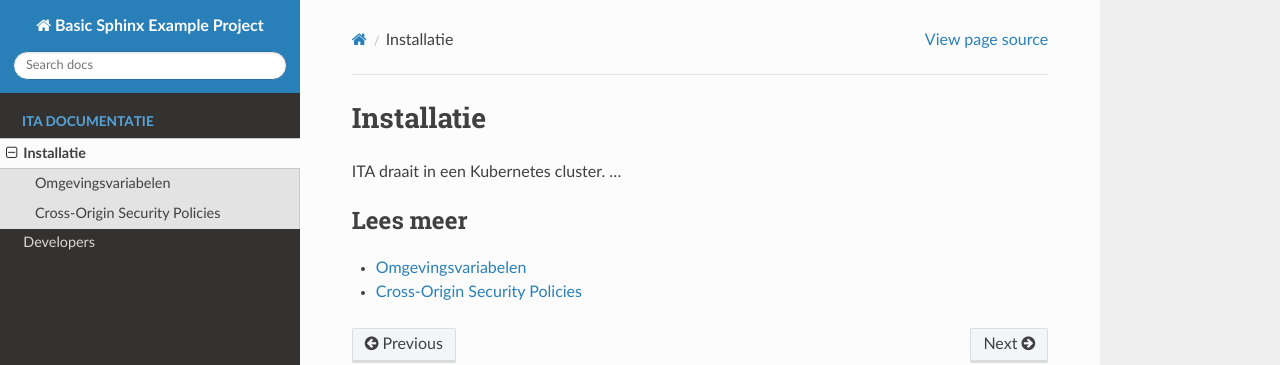
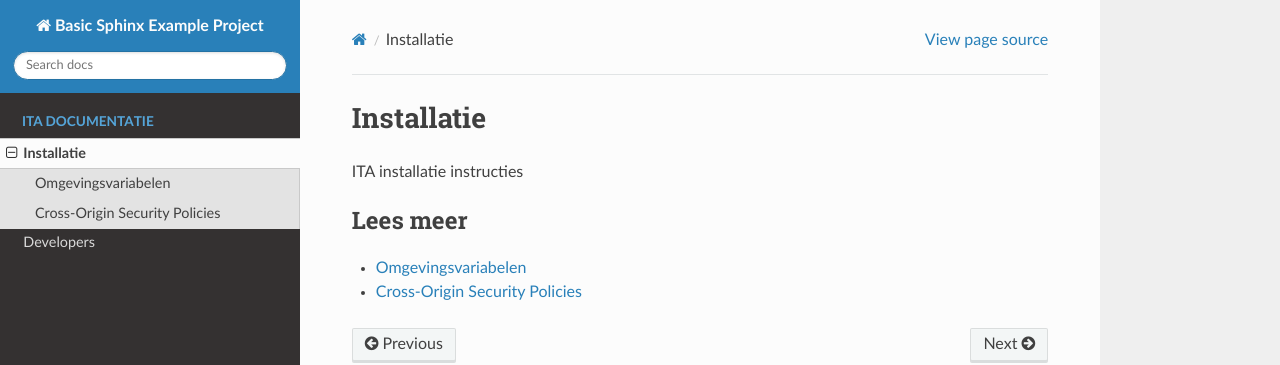
Before and after one commit to Interne-Taak-Afhandeling/.github, a Sphinx documentation site: the page built from docs/installation/index.rst, in a window 1280 px wide. Shown: the top 365 px of the page. Built offline with Sphinx 7.4.7 and the Read the Docs theme 3.1.0, drawn with Linux system fonts in a browser that asks for light colours; pages that are not in the unit, such as notebooks, are missing from menus.

Commit message:
Update index.rst

```diff
--- a/docs/installation/index.rst
+++ b/docs/installation/index.rst
@@ -1,7 +1,7 @@
 Installatie
 ===========
 
-ITA draait in een Kubernetes cluster. ...
+ITA installatie instructies
 
 .. toctree::
    :maxdepth: 1
```
